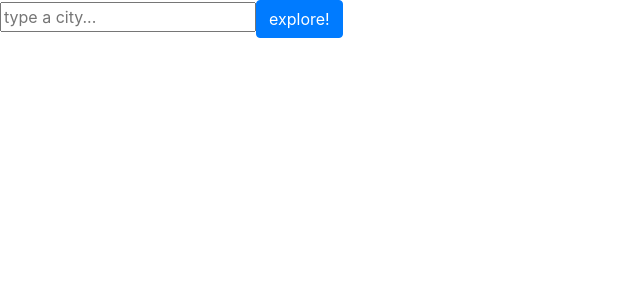
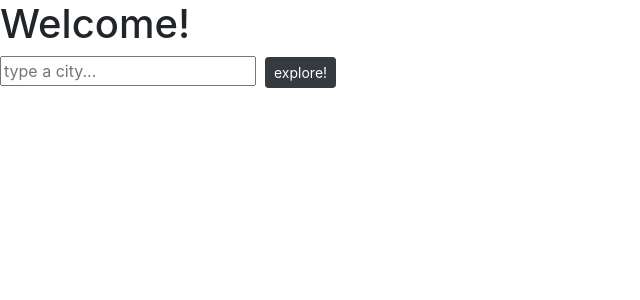
Before and after one commit to S2Mackinley/city-explorer, a React (Create React App) app: page / in a window 1280 px wide. Shown: the top 300 px of the page, without its empty margins (0-640 px from the left). Built offline with nearby package versions, Linux system fonts and the light colour scheme.

Commit message:
added some cool style to the site

```diff
--- a/src/App.js
+++ b/src/App.js
@@ -5,6 +5,8 @@ import 'bootstrap/dist/css/bootstrap.min.css';
 import Form from 'react-bootstrap/Form';
 import Button from 'react-bootstrap/Button';
 import ErrorMessage from './Error.js';
+import './App.js';
+
 
 class App extends React.Component{
   constructor(props){
@@ -48,15 +50,27 @@ class App extends React.Component{
     console.log('state', this.state)
     return(
       <>
-        <Form  onSubmit={this.getLocationInfo} >
+        <Form  onSubmit={this.getLocationInfo}
+          bg="secondary"
+          text="light"
+        >
+          <h1>Welcome!</h1>
           <input onChange={(e) => this.setState({ searchQuery: e.target.value })}  placeholder="type a city..."/>
-          <Button type="submit">explore!</Button>
+          &nbsp;&nbsp;
+          <Button
+          type="submit"
+          variant="dark"
+          size="sm"
+          > explore!</Button>
         </Form>
-
+        <br/>
         {this.state.displayResults &&
 
-            <Card style={{ width: '18rem' }}>
-              <Card.Img variant="top" src="holder.js/100px180" src={this.state.imgSrc} alt=''/>
+            <Card style={{ width: '35rem' }}
+            bg="secondary"
+            text="light"
+            >
+              <Card.Img variant="top" src={this.state.imgSrc} alt='location'/>
               <Card.Body>
                 <Card.Title>{this.state.location.display_name}</Card.Title>
                 <Card.Text>
--- /dev/null
+++ b/src/app.css
@@ -0,0 +1,3 @@
+* {
+  background: salmon;
+}
```
